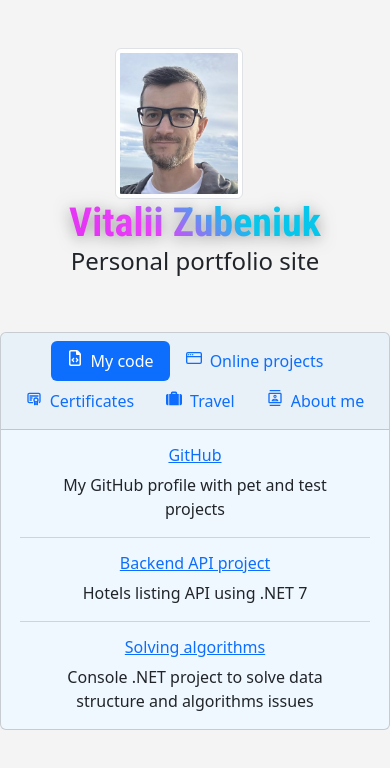
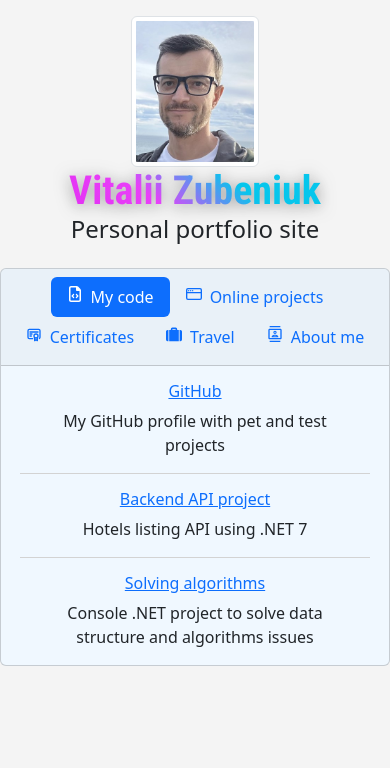
Before and after one commit to VitaliyLV/Portfolio, a React (Vite) app: page / in a window 390 px wide. Shown: the top 768 px of the page. Built offline with nearby package versions, Linux system fonts and the light colour scheme.

Commit message:
margins update

```diff
--- a/src/index.css
+++ b/src/index.css
@@ -41,6 +41,9 @@ img {
   .chapter {
     margin: 0 5%;
   }
+  header {
+    margin: 1rem;
+  }
   header h1 {
     font-size: 2.5rem;
     font-weight: 700;
@@ -48,6 +51,9 @@ img {
   }
   h2 {
     font-size: 1.5rem;
+  }
+  img {
+    margin-right: 0;
   }
 }
 .button-icon {
```
